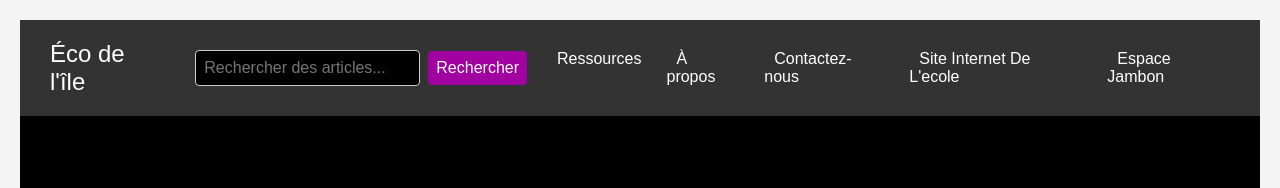
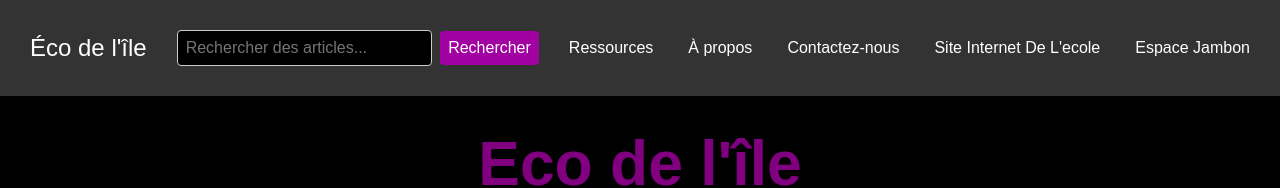
Before and after one commit to t0t0r0-cat/React-Jambon, a React (Vite) app: page / in a window 1280 px wide. Shown: the top 188 px of the page. Built offline with nearby package versions, Linux system fonts and the light colour scheme.

Commit message:
messages test

```diff
--- a/src/App.css
+++ b/src/App.css
@@ -305,3 +305,24 @@ p {
   font-size: 1rem;
   margin-bottom: 10px;
 }
+
+body {
+  background-color: black;
+  color: black;
+  font-family: Arial, sans-serif;
+  padding: 20px;
+}
+
+.navbar {
+  position: fixed; /* Fix the navbar at the top */
+  top: 0; /* Align it to the top of the viewport */
+  left: 0; /* Align it to the left of the viewport */
+  width: 100%; /* Make it span the full width */
+  z-index: 1000; /* Ensure it stays above other elements */
+  background-color: #333; /* Keep the background color */
+  color: white;
+  display: flex;
+  justify-content: space-between;
+  align-items: center;
+  padding: 10px 20px;
+}
```
Also changed, not shown: contact_messages.txt.
